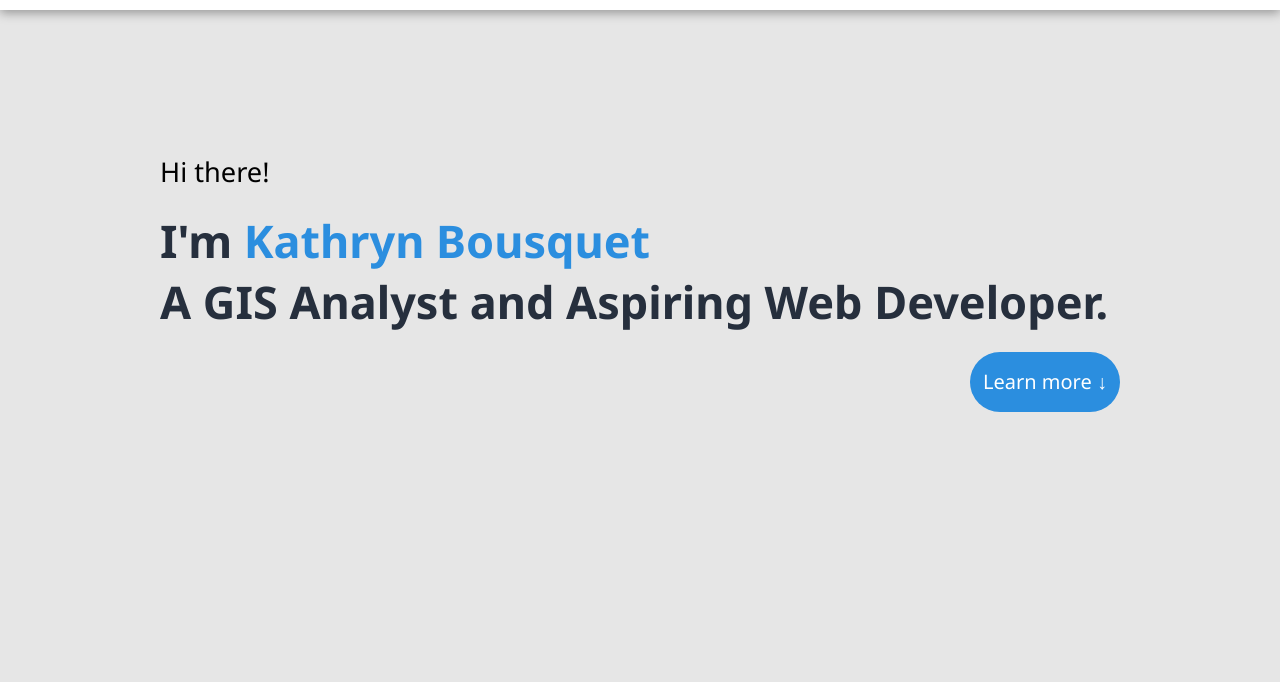
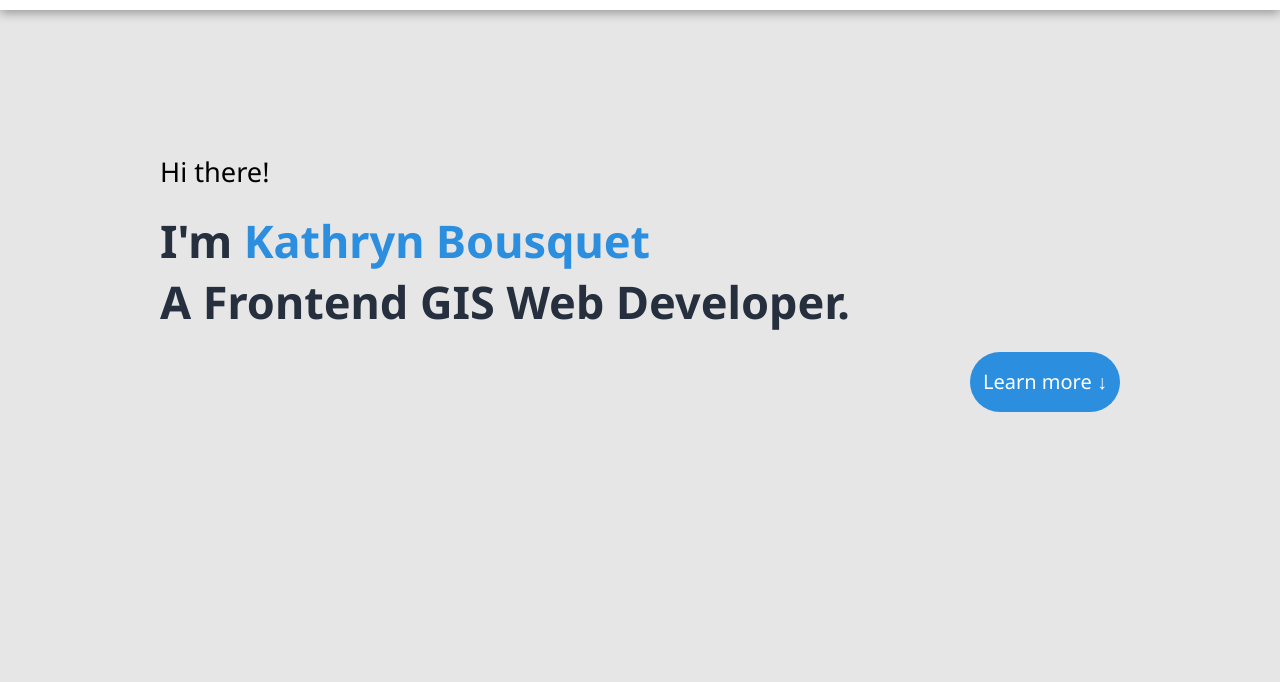
Before and after one commit to kbousquet/kathryndev, a plain HTML site: page index.html in a window 1280 px wide. Shown: the part 118-800 px from the top of the page. Drawn offline with Linux system fonts and the light colour scheme.

Commit message:
Update index.html

```diff
--- a/index.html
+++ b/index.html
@@ -37,7 +37,7 @@
             </div>
             <div>
                 <h1>I'm <span class="highlight">Kathryn Bousquet</span></h1>
-                <h1>A GIS Analyst and Aspiring Web Developer.</h1>
+                <h1>A Frontend GIS Web Developer.</h1>
             </div>
             <button class="greeting__btn" onClick="document.getElementById('about').scrollIntoView();">Learn more &DownArrow;</button>
         </div>
```
